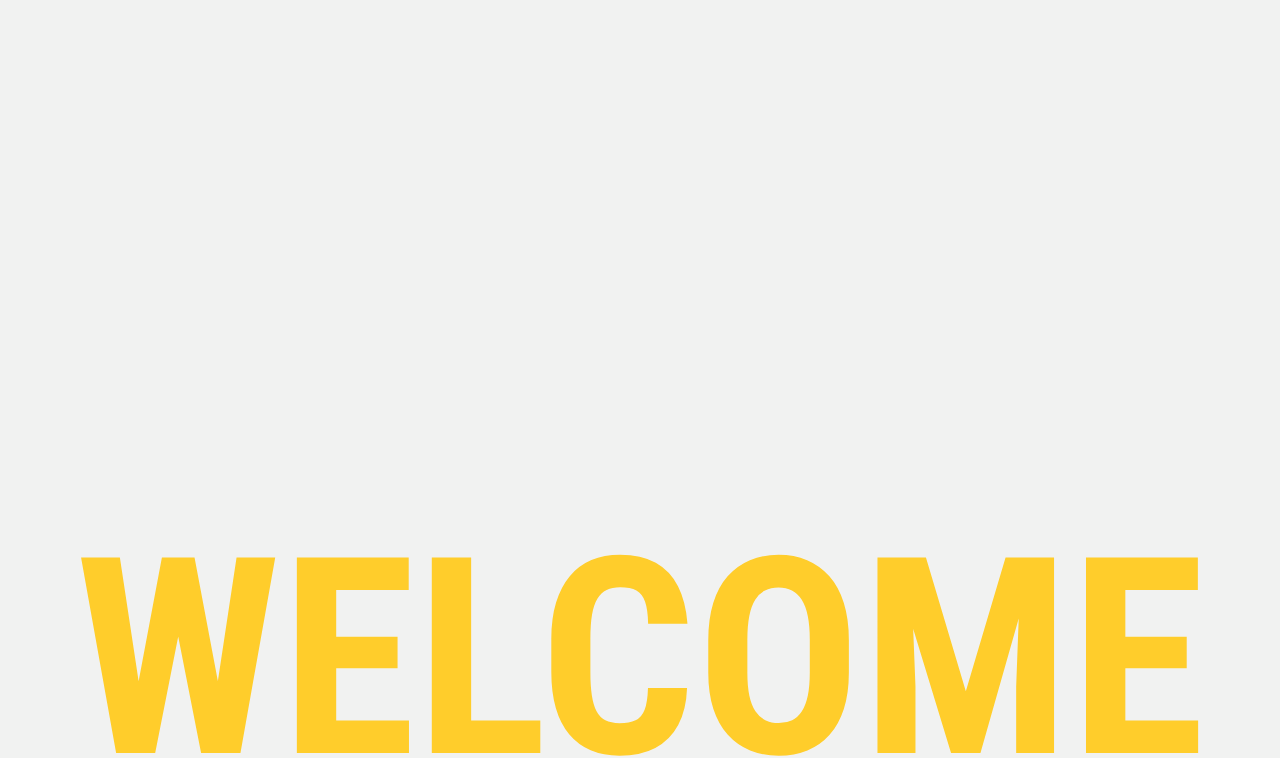
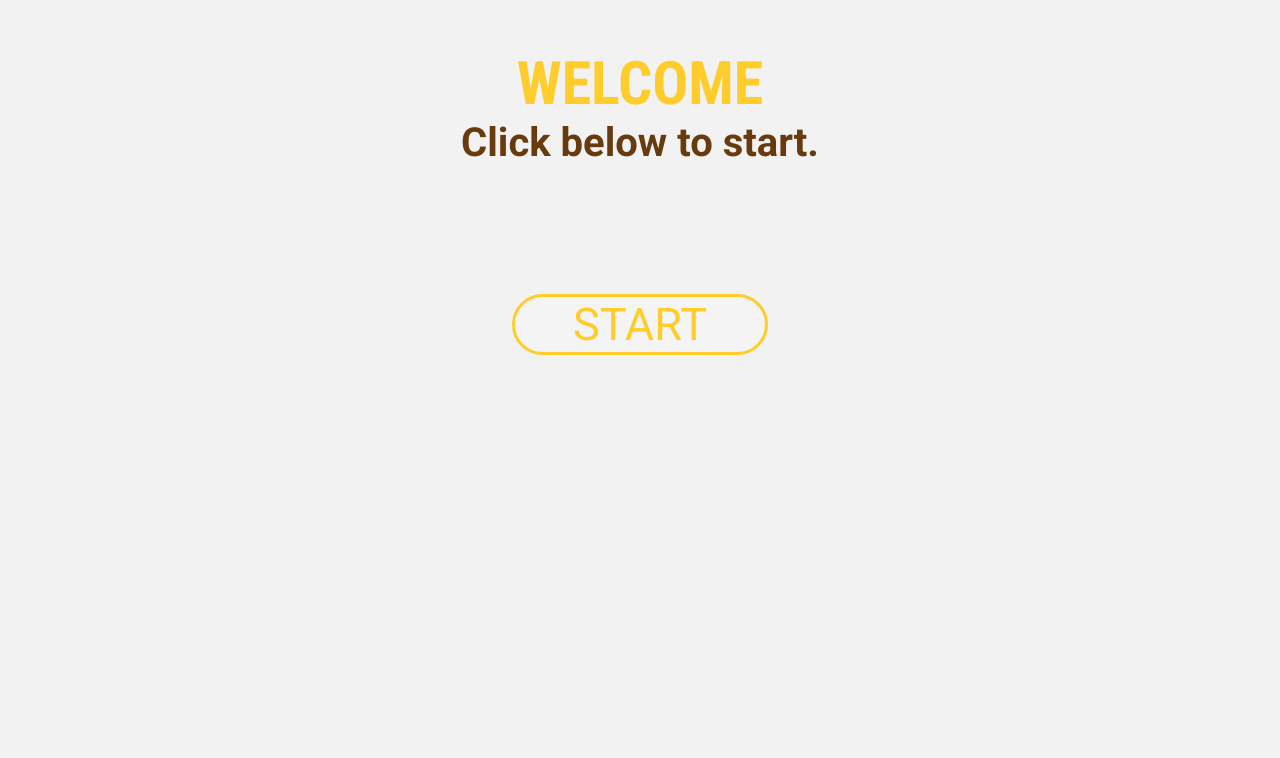
Before and after one commit to ljboard/kiosk, a React (Create React App) app: page / in a window 1280 px wide. Shown: the part 102-860 px from the top of the page. Built offline with nearby package versions, Linux system fonts and the light colour scheme.

Commit message:
trying to fix styling

```diff
--- a/src/App.css
+++ b/src/App.css
@@ -5,7 +5,7 @@
   font-family:
   Roboto; margin: 0;
 }
-body {  overflow-y: hidden;}
+body {  overflow-y: hidden; }
 
 .PersonalInfo, .HomePage, .HeartRate, .ConfirmationPage {
   height: 2732px;
@@ -22,11 +22,11 @@ body {  overflow-y: hidden;}
 }
 
 input[type="text"], input[type="number"] {
-  border: 5px solid #ffcd2b;
+  border: 3px solid #ffcd2b;
   border-radius: 40px;
   width: 50%;
   height: 100%;
-  font-size: 90px;
+  font-size: 60px;
 }
 
 .infoSection {
@@ -37,7 +37,7 @@ input[type="text"], input[type="number"] {
 .infoSection h3 {
   margin-top: 20px;
   float: left;
-  font-size: 70px;
+  font-size: 50px;
   color: #db8e00;
   font-family: "Roboto Condensed";
 }
@@ -48,35 +48,35 @@ input[type="text"], input[type="number"] {
 
 h1 {
   text-align: center;
-  font-size: 275px;
+  font-size: 60px;
   color: #ffcd2b;
-  padding-top: 225px;
   font-family: "Roboto Condensed";
 }
 
 h2 {
   text-align: center;
-  font-size: 70px;
+  font-size: 40px;
   color: #683b0f;
 }
 
 .startButton {
   background-color: #F3F4F3;
-  font-size: 75px;
+  font-size: 45px;
 
   text-align: center;
-  border: 5px solid #ffcd2b;
+  border: 3px solid #ffcd2b;
 
-  padding: 70px 450px 70px 450px;
+  width: 20%;
+  height: 10%;
   margin:auto;
-  margin-top: 150px;
+  margin-top: 10%;
   display: block;
   border-radius: 50px;
   color: #ffcd2b;
 }
 
 .injuryOption {
-  border: 5px solid #F1F2F1;
+  border: 3px solid #F1F2F1;
   border-radius: 50%;
   width: 500px;
   height: 520px;
@@ -85,7 +85,7 @@ h2 {
 }
 
 .injuryOptionLabel {
-  font-size: 80px;
+  font-size: 50px;
   color: #794919;
   font-family: "Roboto Condensed";
 }
@@ -106,7 +106,7 @@ h2 {
   width: 350px;
   height: 350px;
   text-align: center;
-  font-size: 80px;
+  font-size: 50px;
   border-radius: 50%;
 }
 
--- a/src/components/homepage.js
+++ b/src/components/homepage.js
@@ -5,7 +5,7 @@ class HomePage extends Component {
   render() {
     return (
       <div className="HomePage">
-        <h1 style={{paddingTop: 600}}>WELCOME</h1>
+        <h1 style={{paddingTop: 150}}>WELCOME</h1>
         <h2>Click below to start.</h2>
         <div id="buttonWrapper">
           <button className="startButton"
```
